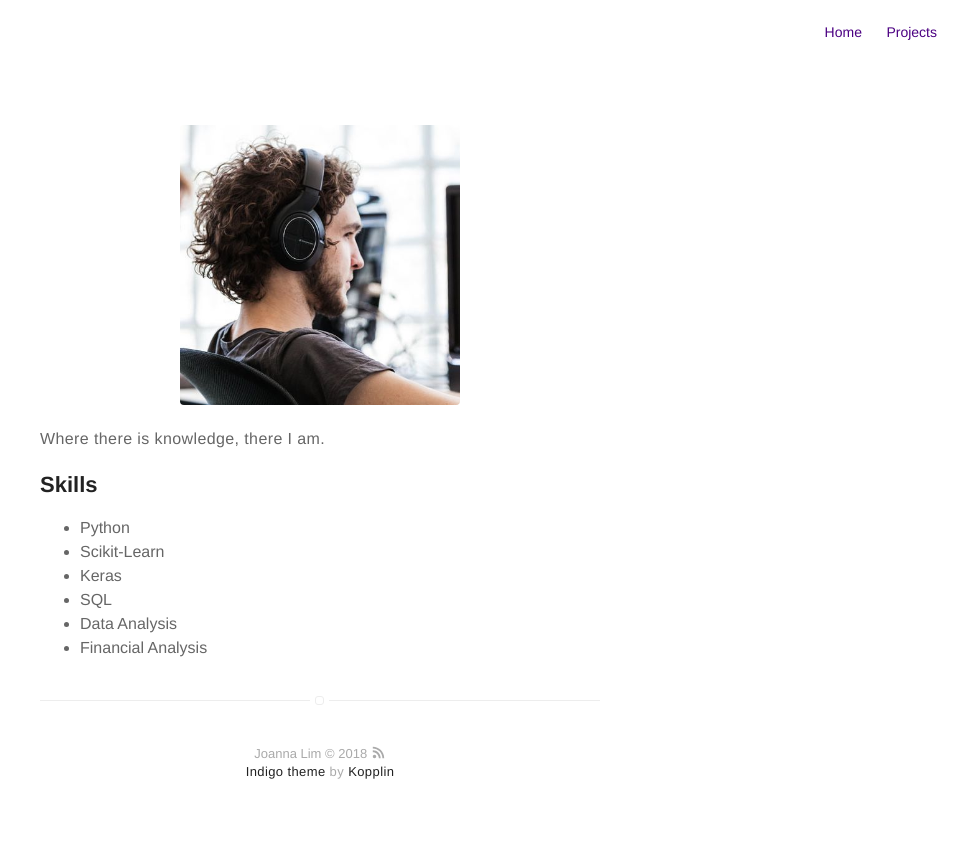
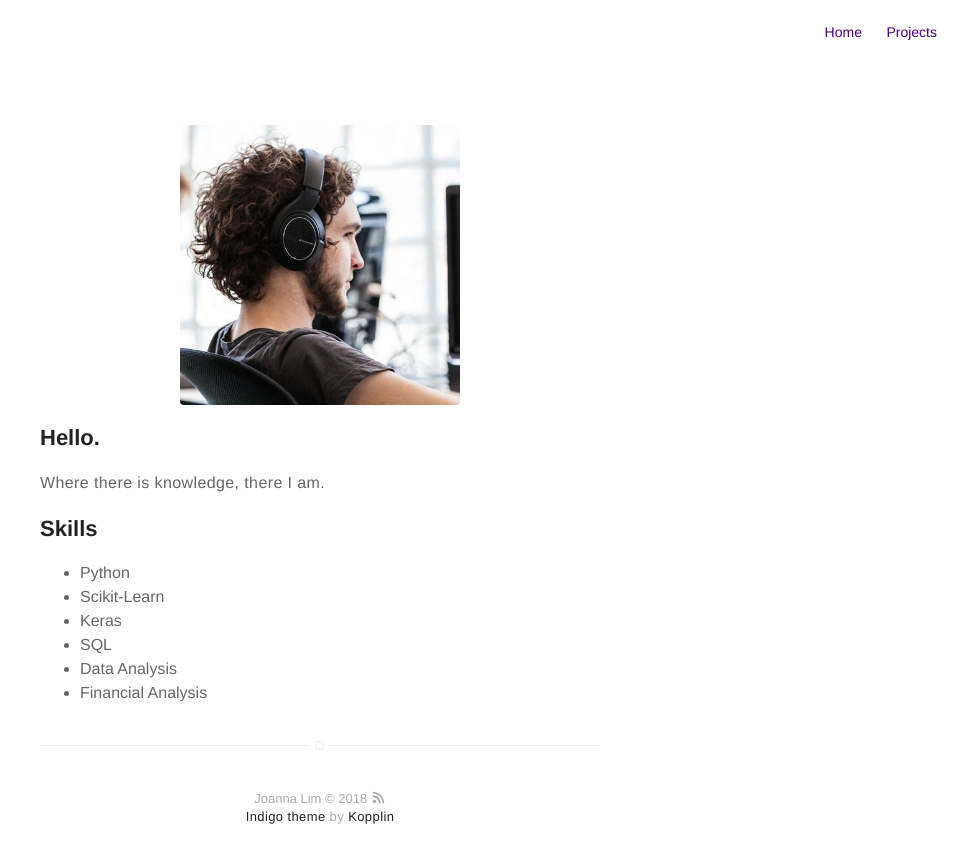
Before and after one commit to jnnlmn/jnnlmn.github.io, a Jekyll site: the page built from about.md, in a window 1280 px wide. Shown: the top 863 px of the page, without its empty margins (320-1280 px from the left). Built offline with Jekyll 4.4.1, drawn with Linux system fonts in a browser that asks for light colours.

Commit message:
Update about.md

```diff
--- a/about.md
+++ b/about.md
@@ -4,6 +4,7 @@ layout: page
 ---
 ![Profile Image]({{ site.url }}/{{ site.picture }})
 
+<h2>Hello.</h2>
 <p>Where there is knowledge, there I am.</p>
 
 <h2>Skills</h2>
```
